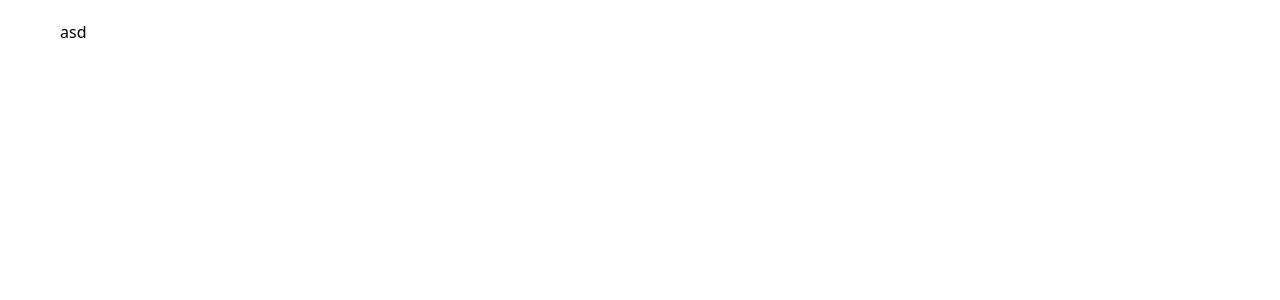
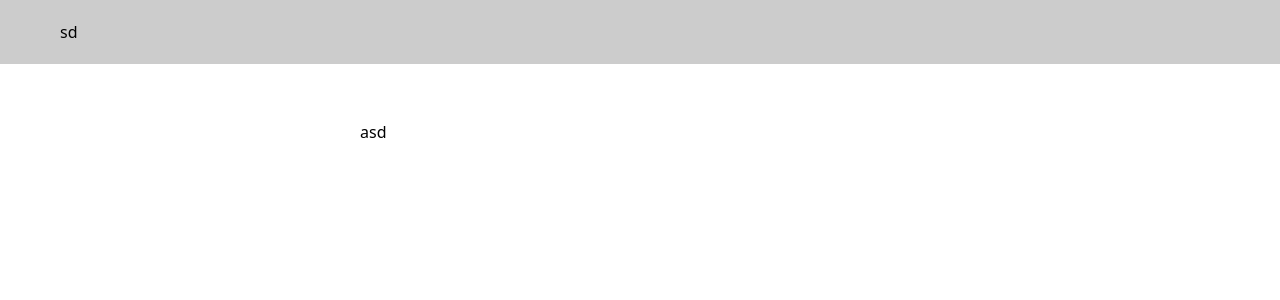
Before and after one commit to tasha-dev/portfolio, a Next.js app: page / in a window 1280 px wide. Shown: the top 300 px of the page. Built offline with nearby package versions, Linux system fonts and the light colour scheme.

Commit message:
added header layout

```diff
--- a/app/layout.tsx
+++ b/app/layout.tsx
@@ -5,6 +5,7 @@ import {cn} from '@/lib/cn';
 import {Montserrat} from "next/font/google";
 import siteConfig from "@/config/siteConfig";
 import '@/styles/index.css';
+import Header from "@/component/header";
 
 // Defining fonts
 const montserratFont = Montserrat({
@@ -46,6 +47,7 @@ export default function RootLayout({children}:propsType):ReactNode {
     return (
         <html>
             <body className={cn('overflow-x-hidden min-h-screen font-sans dark:bg-black bg-white', montserratFont.variable)}>
+                <Header />
                 {children}
             </body>
         </html>
--- a/app/page.tsx
+++ b/app/page.tsx
@@ -1,7 +1,7 @@
 // Codes by mahdi tasha
 // Importing part
 import {ReactNode} from "react";
-import Page from '@/component/ui/page';
+import Page from '@/component/page';
 
 // Creating and exporting home page as default
 export default function HomePage():ReactNode {
--- /dev/null
+++ b/component/header.tsx
@@ -0,0 +1,29 @@
+// Codes by mahdi tasha
+// Forcing nextJS to render this component as client side component
+'use client';
+
+// Importing part
+import {ReactNode} from "react";
+import Container from "@/component/ui/container";
+import {motion} from 'framer-motion';
+
+// Creating and exporting header component as default
+export default function Header():ReactNode {
+    // Returning JSX
+    return (
+        <motion.header
+            variants={{
+                'showing' : {y: 0, opacity: 100},
+                'hidden' : {y: -50, opacity: 0}
+            }}
+            initial={'hidden'}
+            animate={'showing'}
+            transition={{delay: 1}}
+            className={'dark:bg-white/20 bg-black/20 backdrop-blur lg:fixed lg:top-0 lg:left-0 w-full'}
+        >
+            <Container size={'lg'}>
+                sd
+            </Container>
+        </motion.header>
+    );
+}
--- a/component/ui/page.tsx
+++ b/component/page.tsx
@@ -4,19 +4,12 @@
 
 // Importing part
 import {ReactNode} from "react";
-import {cn} from "@/lib/cn";
 import {motion} from 'framer-motion';
-import {cubicBezier} from "framer-motion";
-
-// Defining type of props
-interface propsType {
-    size?: 'lg' | 'sm';
-    children: ReactNode;
-    className?: string;
-}
+import Container from "@/component/ui/container";
+import {pageType} from "@/types/uiComponent";
 
 // Creating and exporting page component as default
-export default function page({children, className, size = 'lg'}:propsType):ReactNode {
+export default function Page({children, className}:pageType):ReactNode {
     // Returning JSX
     return (
         <motion.div
@@ -24,15 +17,13 @@ export default function page({children, className, size = 'lg'}:propsType):React
                 'showing' : {y: 0, opacity: 100},
                 'hidden' : {y: 50, opacity: 0}
             }}
-            className={cn(
-                'mx-auto p-[20px]',
-                (size === 'lg') ? 'max-w-[1200px]' : 'max-w-[600px]',
-                className
-            )}
             initial={'hidden'}
             animate={'showing'}
+            className={className}
         >
-            {children}
+            <Container size={'sm'} className={'lg:mt-[100px] mt-0'}>
+                {children}
+            </Container>
         </motion.div>
     );
 }
--- /dev/null
+++ b/component/ui/container.tsx
@@ -0,0 +1,21 @@
+// Codes by mahdi tasha
+// Importing part
+import {ReactNode} from "react";
+import {containerType} from '@/types/uiComponent';
+import {cn} from "@/lib/cn";
+
+// Creating and exporting container component as default
+export default function Container({children, size, className}:containerType):ReactNode {
+    // Returning JSX
+    return (
+        <div
+            className={cn(
+                'mx-auto p-[20px]',
+                (size === 'lg') ? 'max-w-[1200px]' : 'max-w-[600px]',
+                className
+            )}
+        >
+            {children}
+        </div>
+    );
+}
--- /dev/null
+++ b/types/uiComponent.ts
@@ -0,0 +1,15 @@
+// Codes by mahdi tasha
+// Importing part
+import {ReactNode} from "react";
+
+// Defining types
+export interface containerType {
+    size?: 'lg' | 'sm';
+    children: ReactNode;
+    className?: string;
+}
+
+export interface pageType {
+    children: ReactNode;
+    className?: string;
+}
```
